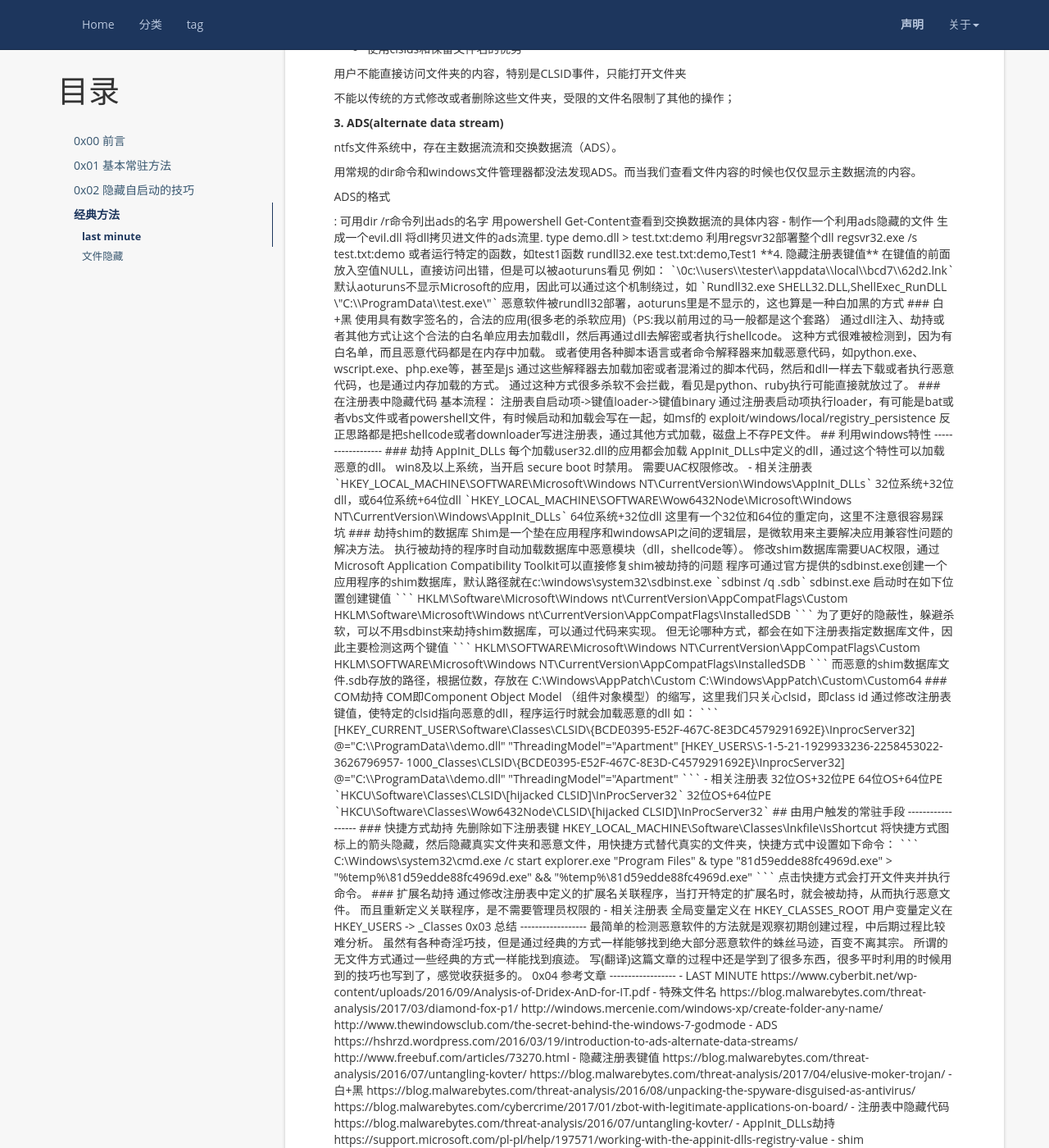
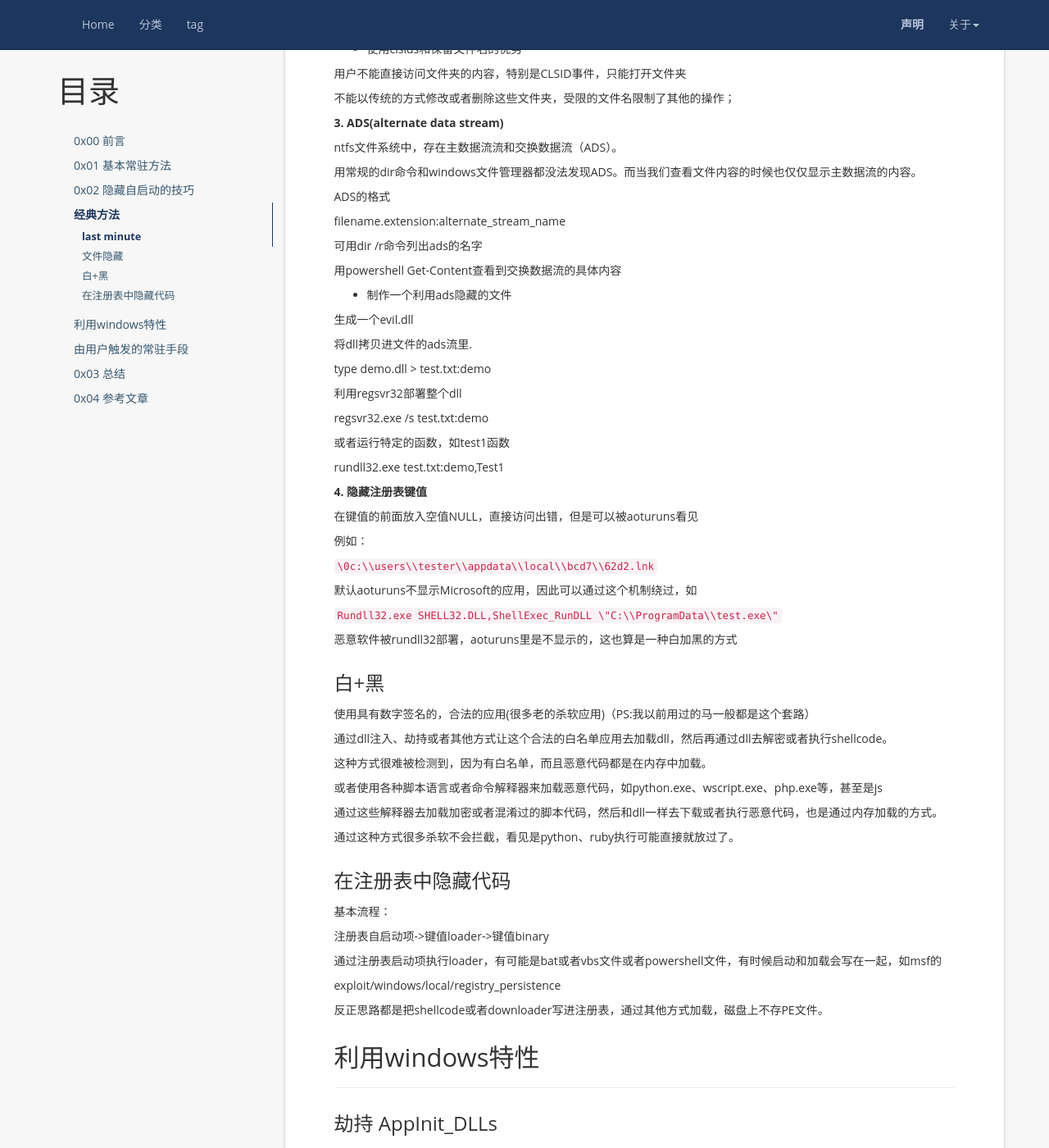
Before and after one commit to Green-m/Green-m.github.io, a Jekyll site: the page built from _posts/2017-06-12-malware-persistence-methods.md, in a window 1280 px wide and 1400 px high, scrolled down 2309 px. Shown: the whole window at 82% size. Built offline with Jekyll 4.4.1, drawn with Linux system fonts in a browser that asks for light colours; comment, search, counter and statistics services are not loaded; some of the changed text lies outside the part shown.

Commit message:
Create 2017-06-12-malware-persistence-methods.md

```diff
--- a/_posts/2017-06-12-malware-persistence-methods.md
+++ b/_posts/2017-06-12-malware-persistence-methods.md
@@ -133,9 +133,7 @@ ntfs文件系统中，存在主数据流流和交换数据流（ADS）。
 
 ADS的格式
 
-
-<filename.extension>:<alternate_stream_name>
-
+filename.extension:alternate_stream_name
 
 可用dir /r命令列出ads的名字
 
```
